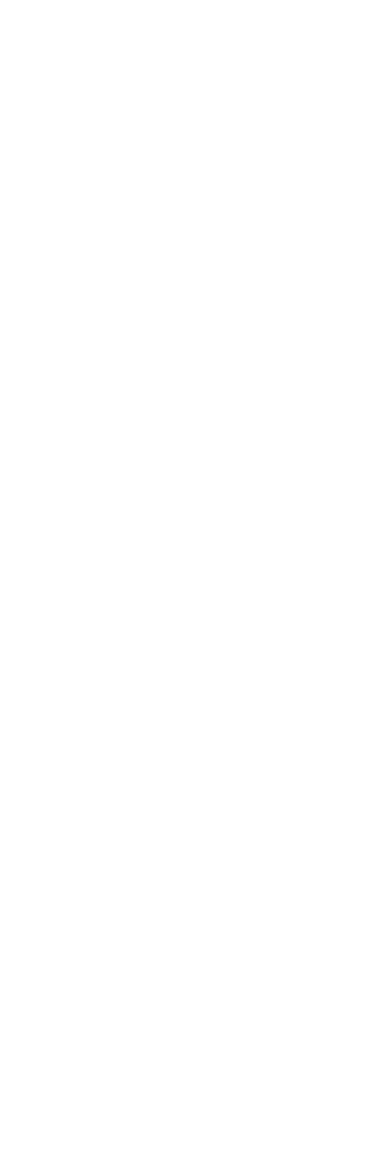
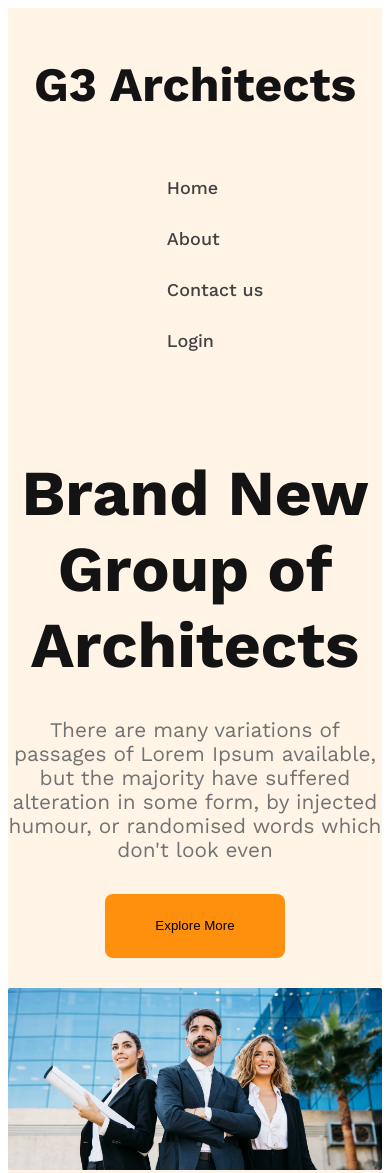
Before and after one commit to Imamasharmeen/G3-architects-webside, a plain HTML site: page index.html in a window 390 px wide. Shown: the top 1173 px of the page. Before the commit the page ends 844 px from the top, so only its background shows below. Drawn offline with nearby package versions, Linux system fonts and the light colour scheme.

Commit message:
Added banner and made media query for small devices

```diff
--- a/index.html
+++ b/index.html
@@ -3,11 +3,46 @@
 <head>
     <meta charset="UTF-8">
     <meta name="viewport" content="width=device-width, initial-scale=1.0">
-    <title>G3 Archetrcts</title>
+    <title>G3 Architects</title>
+    <link rel="stylesheet" href="style.css">
 </head>
-<body>
-    <header></header>
-    <main></main>
+<body class="work-sans-font">
+    <header class="banner-container">
+        <nav class="nav-content">
+            <h3 class="brand">G3 Architects</h3>
+            <ul class="nav-link">
+                <li class="nav-link-item"><a href="">Home</a></li>
+                <li class="nav-link-item"><a href="">About</a></li>
+                <li class="nav-link-item"><a href="">Contact us</a></li>
+                <li class="nav-link-item"><a href="">Login</a></li>
+
+            </ul>
+
+        </nav>
+        <div class="banner-content">
+            <h1 class="banner-title">Brand New <br>Group of Architects </h1>
+            <p class="banner-description">There are many variations of passages of Lorem Ipsum available, but the majority have suffered alteration in some form, by injected humour, or randomised words which don't look even</p>
+            <button class="button">Explore More</button>
+        </div>
+        <div class="image">
+            <img class="banner-img"  src="./images/banner.png" alt=" Picture the Group of Architects">
+        </div>
+    </header>
+    <main>
+        <section class="feature">
+            <div class="feature-img">
+                <img src="./images/team1.png">
+                <img src="./images/team2.png">
+                <img src="./images/team3.png">
+                <img src="./images/team4.png">
+            </div>
+            <div class="feature-content">
+                <h3 class="feature-img">Quick list of Our Features</h3>
+                <p class="feature-img"></p>
+                <button></button>
+            </div>
+        </section>
+    </main>
     <footer></footer>
 
 </body>
--- a/style.css
+++ b/style.css
@@ -0,0 +1,103 @@
+@import url('https://fonts.googleapis.com/css2?family=Work+Sans:ital,wght@0,100..900;1,100..900&display=swap');
+
+.work-sans-font {
+    font-family: "Work Sans", sans-serif;
+    font-optical-sizing: auto;
+    font-weight: 400px;
+    font-style: normal;
+}
+
+/*  Start Shared style   */
+
+.brand {
+    color: rgb(19, 19, 19);
+    font-size: 3rem;
+    font-weight: 700;
+}
+
+.button {
+    width: 180px;
+    height: 64px;
+    border-radius: 8px;
+    background: rgb(255, 144, 14);
+    border-style: none;
+}
+
+/*  End Shared style   */
+/*  Start banner style   */
+.banner-container {
+    max-width: 1920px;
+    margin: 0 auto;
+    background: rgba(255, 144, 14, 0.1);
+}
+
+.nav-content {
+    display: flex;
+    align-items: center;
+    justify-content: space-between;
+}
+
+.nav-link {
+    display: flex;
+    list-style: none;
+    text-decoration: none;
+    gap: 30px;
+}
+
+.nav-link-item a {
+    text-decoration: none;
+    color: rgb(66, 66, 66);
+    font-family: Work Sans;
+    font-size: 18px;
+    font-weight: 500;
+}
+
+.banner-content {
+    max-width: 850px;
+    margin: 0 auto;
+    text-align: center;
+}
+
+.banner-title {
+    color: rgb(19, 19, 19);
+    font-size: 4rem;
+    font-weight: 700;
+    margin-bottom: 35px;
+}
+
+.banner-description {
+    color: rgb(114, 114, 114);
+    font-size: 1.3rem;
+    font-weight: 400;
+    margin-bottom: 32px;
+}
+
+.image,
+.nav-content {
+    max-width: 1440px;
+    margin: 0 auto;
+    padding-bottom: 45px;
+}
+
+.banner-img {
+    width: 100%;
+    margin-top: 30px;
+}
+
+/*  End banner style   */
+/*  Start banner style   */
+
+
+/*   media query for small device */
+@media screen and (max-width: 576px) {
+
+    .nav-link,
+    .nav-content {
+        flex-direction: column;
+    }
+
+    .brand {
+        font-size: 3rem;
+    }
+
+}
```
